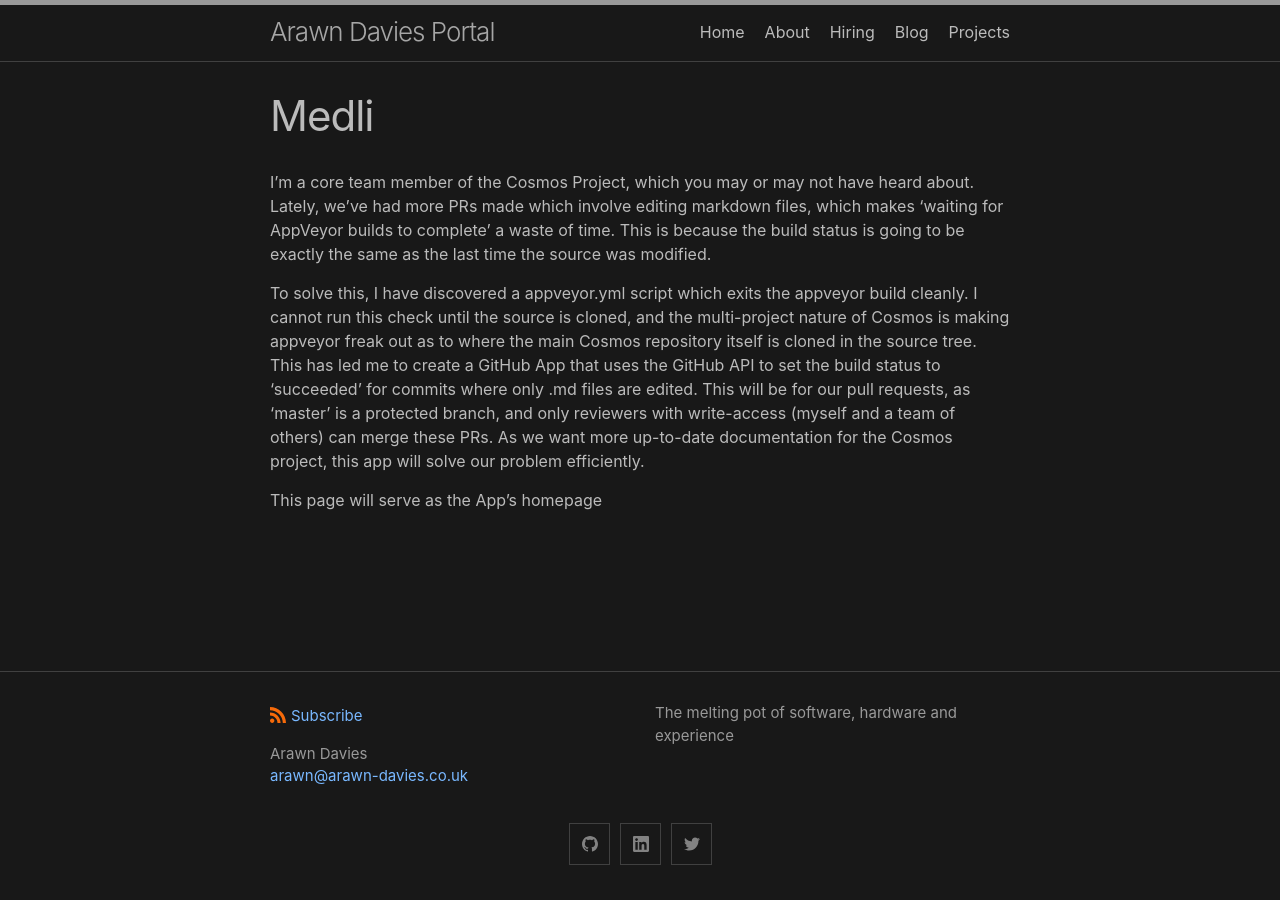
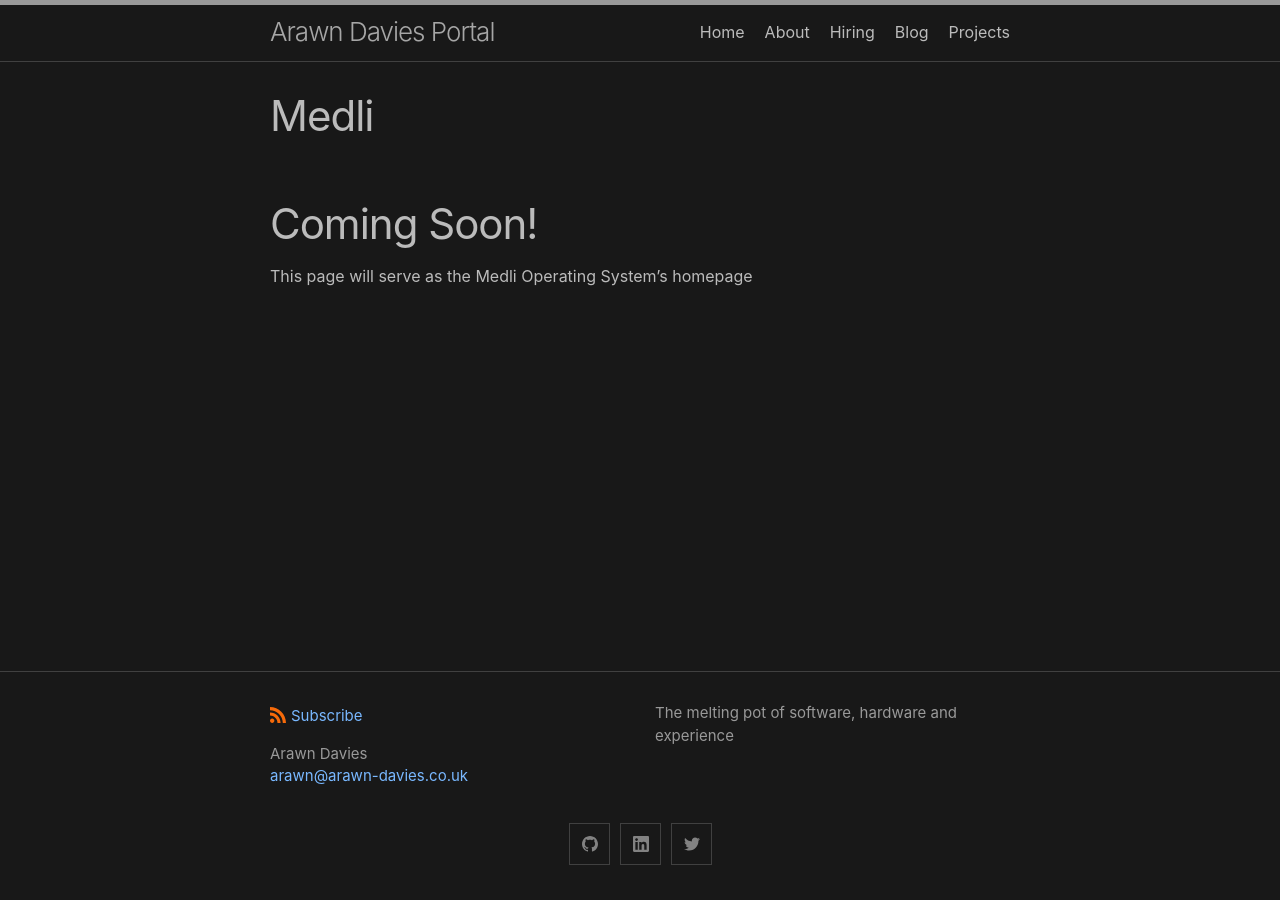
Before and after one commit to jsanz/gh-pages-minima-starter, a Jekyll site: the page built from projects/medli.md, in a window 1280 px wide. Built offline with Jekyll 4.4.1, drawn with Linux system fonts in a browser that asks for light colours.

Commit message:
Fixed 404

```diff
--- a/projects/medli.md
+++ b/projects/medli.md
@@ -4,8 +4,5 @@ layout: page
 title: Medli
 ---
 
-I'm a core team member of the Cosmos Project, which you may or may not have heard about. Lately, we've had more PRs made which involve editing markdown files, which makes 'waiting for AppVeyor builds to complete' a waste of time. This is because the build status is going to be exactly the same as the last time the source was modified.
-
-To solve this, I have discovered a appveyor.yml script which exits the appveyor build cleanly. I cannot run this check until the source is cloned, and the multi-project nature of Cosmos is making appveyor freak out as to where the main Cosmos repository itself is cloned in the source tree. This has led me to create a GitHub App that uses the GitHub API to set the build status to 'succeeded' for commits where only .md files are edited. This will be for our pull requests, as 'master' is a protected branch, and only reviewers with write-access (myself and a team of others) can merge these PRs. As we want more up-to-date documentation for the Cosmos project, this app will solve our problem efficiently.
-
-This page will serve as the App's homepage
+# Coming Soon!
+This page will serve as the Medli Operating System's homepage
```
Also changed, not shown: projects/siaranite.md (added, +8 -0 lines).
